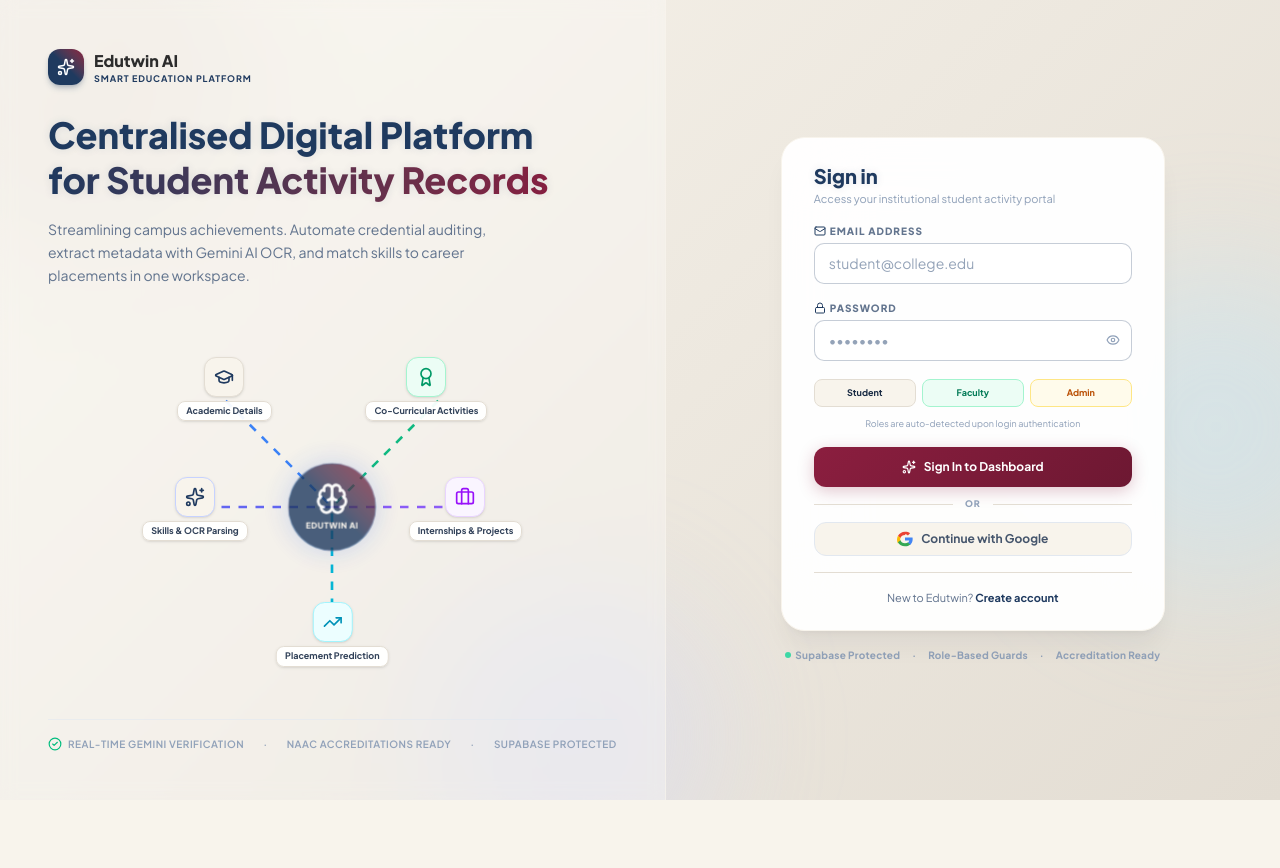
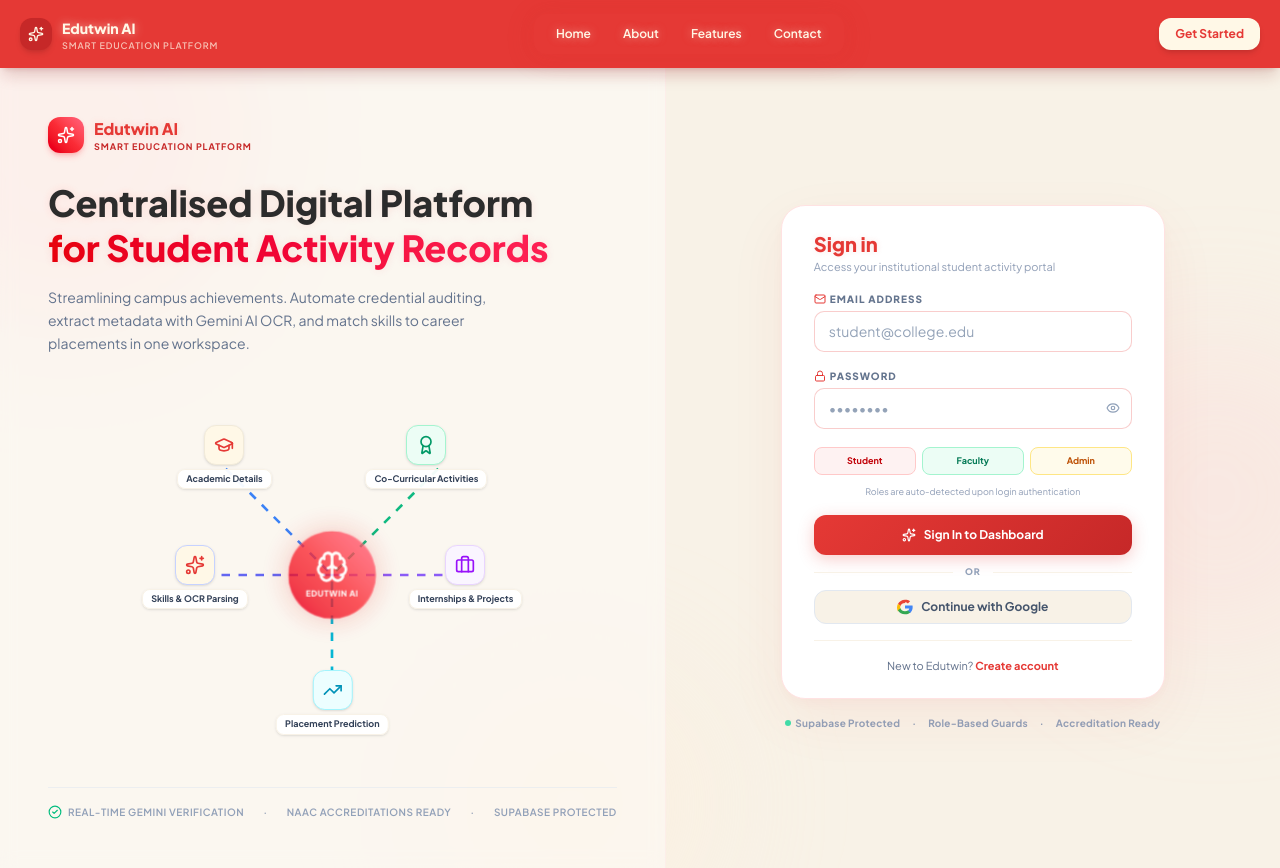
Before and after one commit to Mugilan-md/Edutwin-AI, a React (Vite) app: page / in a window 1280 px wide. Before the commit the page ends 800 px from the top, so only its background shows below. Built offline with nearby package versions, Linux system fonts and the light colour scheme.

Commit message:
style: add scarlet navbar to login, apply Bright Red/Ivory/Golden Cream palette across app

```diff
--- a/src/index.css
+++ b/src/index.css
@@ -6,40 +6,40 @@
   --font-sans: "Plus Jakarta Sans", -apple-system, BlinkMacSystemFont, "Segoe UI", Roboto, sans-serif;
 
   /* Redefining existing colors to map to the new brand palette */
-  --color-blue-50: #F8F4EC;   /* Secondary: Cream Beige */
-  --color-blue-100: #F8F4EC;
-  --color-blue-200: #E3DDD3;
-  --color-blue-500: #1F3A5F;  /* Primary: Ink Blue */
-  --color-blue-600: #1F3A5F;  /* Primary: Ink Blue */
-  --color-blue-700: #152740;
-  --color-blue-800: #152740;
-  --color-blue-900: #0C1726;
+  --color-blue-50: #FFF8E7;   /* Secondary: Ivory / Cream */
+  --color-blue-100: #FFF8E7;
+  --color-blue-200: #F1EAD9;
+  --color-blue-500: #E53935;  /* Primary: Bright Red */
+  --color-blue-600: #E53935;  /* Primary: Bright Red */
+  --color-blue-700: #C62828;  /* Darker Red */
+  --color-blue-800: #C62828;
+  --color-blue-900: #9B1C1C;
 
-  --color-sky-50: #F8F4EC;
-  --color-sky-100: #F8F4EC;
-  --color-sky-400: #8B1E3F;   /* Accent: Burgundy Red */
-  --color-sky-500: #8B1E3F;   /* Accent: Burgundy Red */
-  --color-sky-600: #6D1832;   /* Hover: Dark Burgundy */
-  --color-sky-700: #6D1832;
+  --color-sky-50: #FFF8E7;
+  --color-sky-100: #FFF8E7;
+  --color-sky-400: #FFF8E7;   /* Ivory Accent */
+  --color-sky-500: #E53935;   /* Bright Red */
+  --color-sky-600: #C62828;   /* Darker Red */
+  --color-sky-700: #C62828;
 
-  --color-indigo-50: #F8F4EC;
-  --color-indigo-100: #F8F4EC;
-  --color-indigo-500: #1F3A5F;
-  --color-indigo-600: #1F3A5F;
-  --color-indigo-700: #152740;
+  --color-indigo-50: #FFF8E7;
+  --color-indigo-100: #FFF8E7;
+  --color-indigo-500: #E53935;
+  --color-indigo-600: #E53935;
+  --color-indigo-700: #C62828;
 
-  --color-violet-500: #1F3A5F;
-  --color-violet-600: #1F3A5F;
+  --color-violet-500: #E53935;
+  --color-violet-600: #E53935;
 
-  --color-slate-50: #F8F4EC;
-  --color-slate-100: #E3DDD3;
+  --color-slate-50: #F8F2E7;  /* Main Background: Bright Golden Cream Beige */
+  --color-slate-100: #F8F2E7;
   --color-slate-800: #2C2C2C; /* Text: Charcoal */
   --color-slate-900: #2C2C2C;
 }
 
 /* =====================================================
    EDUTWIN AI — PREMIUM SAAS EDUCATION DESIGN SYSTEM
-   Palette: Ink Blue (#1F3A5F) · Cream Beige (#F8F4EC) · Burgundy Red (#8B1E3F) · Charcoal (#2C2C2C)
+   Palette: Bright Red (#E53935) · Ivory (#FFF8E7) · Bright Golden Cream Beige (#F8F2E7) · Charcoal (#2C2C2C)
    ===================================================== */
 
 *, *::before, *::after { box-sizing: border-box; }
@@ -52,80 +52,80 @@
 
 body {
   font-family: "Plus Jakarta Sans", sans-serif;
-  background-color: #F8F4EC; /* Secondary: Cream Beige */
+  background-color: #F8F2E7; /* Bright Golden Cream Beige */
   color: #2C2C2C; /* Charcoal */
   min-height: 100vh;
   line-height: 1.6;
-  text-shadow: 0 0 1px rgba(31, 58, 95, 0.05);
+  text-shadow: 0 0 1px rgba(229, 57, 53, 0.05);
 }
 
 h1, h2, h3, h4, h5, h6 {
-  color: #1F3A5F; /* Headings in Ink Blue */
-  text-shadow: 0 0 8px rgba(31, 58, 95, 0.12);
+  color: #E53935; /* Headings in Bright Red */
+  text-shadow: 0 0 8px rgba(229, 57, 53, 0.12);
 }
 
 /* Custom Background Gradient overrides for JSX files */
 div[class*="from-[#eef4ff]"],
 div[class*="from-[#eef4ff] to-[#f0f7ff]"],
 div[class*="from-[#eef4ff] via-[#f0f7ff] to-[#e8f0fe]"] {
-  background: linear-gradient(135deg, #F8F4EC 0%, #E3DDD3 100%) !important;
+  background: linear-gradient(135deg, #FFF8E7 0%, #F8F2E7 100%) !important;
 }
 
 /* Scrollbar */
 ::-webkit-scrollbar { width: 5px; height: 5px; }
-::-webkit-scrollbar-track { background: #F8F4EC; border-radius: 100px; }
-::-webkit-scrollbar-thumb { background: #E3DDD3; border-radius: 100px; }
-::-webkit-scrollbar-thumb:hover { background: #1F3A5F; }
+::-webkit-scrollbar-track { background: #FFF8E7; border-radius: 100px; }
+::-webkit-scrollbar-thumb { background: #F1EAD9; border-radius: 100px; }
+::-webkit-scrollbar-thumb:hover { background: #E53935; }
 
 /* ── Navbar Custom Styling Override ── */
 nav {
-  background: rgba(139, 30, 63, 0.95) !important; /* Burgundy Red */
-  border-color: rgba(139, 30, 63, 0.4) !important;
-  box-shadow: 0 4px 30px rgba(139, 30, 63, 0.15), 0 0 15px rgba(139, 30, 63, 0.1) !important;
+  background: #E53935 !important; /* Scarlet Red background */
+  border-color: rgba(229, 57, 53, 0.4) !important;
+  box-shadow: 0 4px 30px rgba(229, 57, 53, 0.15), 0 0 15px rgba(229, 57, 53, 0.1) !important;
 }
 /* Brand text in nav with glowing effect */
 nav a span, nav span {
-  color: #FFFFFF !important;
-  text-shadow: 0 0 10px rgba(255, 255, 255, 0.8), 0 0 20px rgba(255, 255, 255, 0.4) !important;
+  color: #FFF8E7 !important; /* Ivory text */
+  text-shadow: 0 0 10px rgba(255, 248, 231, 0.8), 0 0 20px rgba(255, 248, 231, 0.4) !important;
 }
 /* Subtitle under logo */
 nav a span.block {
-  color: #F8F4EC !important;
+  color: #FFF8E7 !important;
   opacity: 0.8;
   text-shadow: none !important;
 }
 /* Active pill background and links in desktop nav */
-nav div.hidden.md\:flex {
-  background: rgba(109, 24, 50, 0.5) !important; /* Dark Burgundy pill container bg */
-  border-color: rgba(139, 30, 63, 0.3) !important;
+nav div.hidden.md:flex {
+  background: #C62828 !important; /* Darker Red pill container bg */
+  border-color: rgba(229, 57, 53, 0.3) !important;
 }
-nav div.hidden.md\:flex a {
-  color: #F8F4EC !important;
+nav div.hidden.md:flex a {
+  color: #FFF8E7 !important;
 }
-nav div.hidden.md\:flex a:hover {
-  background: rgba(139, 30, 63, 0.8) !important;
+nav div.hidden.md:flex a:hover {
+  background: #D32F2F !important;
   color: #FFFFFF !important;
   text-shadow: 0 0 6px rgba(255, 255, 255, 0.6) !important;
 }
-nav div.hidden.md\:flex a[class*="bg-gradient-to-r"] {
-  background: #F8F4EC !important; /* Cream Beige active pill */
-  color: #8B1E3F !important;      /* Burgundy Red text */
-  box-shadow: 0 0 12px rgba(248, 244, 236, 0.4) !important;
+nav div.hidden.md:flex a[class*="bg-gradient-to-r"] {
+  background: #FFF8E7 !important; /* Ivory active pill */
+  color: #E53935 !important;      /* Bright Red text */
+  box-shadow: 0 0 12px rgba(255, 248, 231, 0.4) !important;
   text-shadow: none !important;
 }
 /* Mobile menu toggler and background dropdowns */
 nav button[class*="md:hidden"] {
-  background: rgba(139, 30, 63, 0.4) !important;
+  background: rgba(229, 57, 53, 0.4) !important;
   border-color: rgba(255, 255, 255, 0.2) !important;
   color: #FFFFFF !important;
 }
-div[class*="absolute top-\[70px\]"] {
-  background: #F8F4EC !important;
-  border-color: rgba(139, 30, 63, 0.2) !important;
+div[class*="absolute top-[70px]"] {
+  background: #FFF8E7 !important;
+  border-color: rgba(229, 57, 53, 0.2) !important;
 }
 nav span[class*="rounded-full"] {
-  background: rgba(109, 24, 50, 0.6) !important; /* Dark Burgundy badge */
-  color: #F8F4EC !important;
+  background: #C62828 !important; /* Darker Red badge */
+  color: #FFF8E7 !important;
   border: 1px solid rgba(255, 255, 255, 0.2) !important;
   text-shadow: none !important;
 }
@@ -166,33 +166,33 @@
 /* ── Glass Cards ── */
 .glass-card {
   background: #FFFFFF;
-  border: 1px solid rgba(31, 58, 95, 0.15);
-  box-shadow: 0 4px 20px rgba(31, 58, 95, 0.04), 0 1px 3px rgba(31, 58, 95, 0.02);
+  border: 1px solid rgba(229, 57, 53, 0.15);
+  box-shadow: 0 4px 20px rgba(229, 57, 53, 0.04), 0 1px 3px rgba(229, 57, 53, 0.02);
   transition: transform 0.25s cubic-bezier(0.25, 1, 0.5, 1), box-shadow 0.25s ease, border-color 0.25s ease;
   will-change: transform, box-shadow, border-color;
 }
 .glass-card:hover {
   transform: translateY(-4px);
-  box-shadow: 0 20px 40px rgba(31, 58, 95, 0.08), 0 0 15px rgba(31, 58, 95, 0.1);
-  border-color: rgba(31, 58, 95, 0.4);
+  box-shadow: 0 20px 40px rgba(229, 57, 53, 0.08), 0 0 15px rgba(229, 57, 53, 0.1);
+  border-color: rgba(229, 57, 53, 0.4);
 }
 
 .glass-card-strong {
   background: #FFFFFF;
-  border: 1px solid rgba(31, 58, 95, 0.2);
-  box-shadow: 0 8px 30px rgba(31, 58, 95, 0.06), 0 2px 8px rgba(31, 58, 95, 0.03);
+  border: 1px solid rgba(229, 57, 53, 0.2);
+  box-shadow: 0 8px 30px rgba(229, 57, 53, 0.06), 0 2px 8px rgba(229, 57, 53, 0.03);
   transition: transform 0.25s cubic-bezier(0.25, 1, 0.5, 1), box-shadow 0.25s ease, border-color 0.25s ease;
   will-change: transform, box-shadow, border-color;
 }
 .glass-card-strong:hover {
   transform: translateY(-4px);
-  box-shadow: 0 24px 48px rgba(31, 58, 95, 0.1), 0 0 20px rgba(31, 58, 95, 0.12);
-  border-color: rgba(31, 58, 95, 0.45);
+  box-shadow: 0 24px 48px rgba(229, 57, 53, 0.1), 0 0 20px rgba(229, 57, 53, 0.12);
+  border-color: rgba(229, 57, 53, 0.45);
 }
 
 /* ── Gradient Text ── */
 .gradient-text {
-  background: linear-gradient(135deg, #1F3A5F, #8B1E3F);
+  background: linear-gradient(135deg, #E53935, #C62828);
   -webkit-background-clip: text;
   -webkit-text-fill-color: transparent;
   background-clip: text;
@@ -200,7 +200,7 @@
 
 /* ── Premium Buttons ── */
 .btn-primary {
-  background: linear-gradient(135deg, #8B1E3F, #6D1832);
+  background: linear-gradient(135deg, #E53935, #C62828);
   color: white;
   font-weight: 700;
   border-radius: 12px;
@@ -208,7 +208,7 @@
   border: none;
   cursor: pointer;
   transition: all 0.25s cubic-bezier(0.25, 1, 0.5, 1);
-  box-shadow: 0 4px 16px rgba(139, 30, 63, 0.25);
+  box-shadow: 0 4px 16px rgba(229, 57, 53, 0.25);
   position: relative;
   overflow: hidden;
 }
@@ -223,7 +223,7 @@
 .btn-primary:hover::before { opacity: 1; }
 .btn-primary:hover {
   transform: scale(1.02) translateY(-1px);
-  box-shadow: 0 8px 24px rgba(139, 30, 63, 0.35);
+  box-shadow: 0 8px 24px rgba(229, 57, 53, 0.35);
 }
 .btn-primary:active {
   transform: scale(0.98) translateY(0);
@@ -231,33 +231,33 @@
 
 /* ── Shimmer Loading ── */
 .shimmer {
-  background: linear-gradient(90deg, #F8F4EC 0%, #E3DDD3 50%, #F8F4EC 100%);
+  background: linear-gradient(90deg, #FFF8E7 0%, #F8F2E7 50%, #FFF8E7 100%);
   background-size: 200% 100%;
   animation: shimmer 1.5s infinite;
 }
 
 /* ── Stats Cards hover lift ── */
 .stat-card {
-  border: 1px solid rgba(31, 58, 95, 0.15);
+  border: 1px solid rgba(229, 57, 53, 0.15);
   transition: all 0.25s cubic-bezier(0.25, 1, 0.5, 1);
 }
 .stat-card:hover {
   transform: translateY(-4px);
-  box-shadow: 0 20px 40px rgba(31, 58, 95, 0.08), 0 0 15px rgba(31, 58, 95, 0.1);
-  border-color: rgba(31, 58, 95, 0.4);
+  box-shadow: 0 20px 40px rgba(229, 57, 53, 0.08), 0 0 15px rgba(229, 57, 53, 0.1);
+  border-color: rgba(229, 57, 53, 0.4);
 }
 
 /* ── Skill Progress Bar ── */
 .skill-bar {
   height: 6px;
   border-radius: 100px;
-  background: #E3DDD3;
+  background: #F1EAD9;
   overflow: hidden;
 }
 .skill-bar-fill {
   height: 100%;
   border-radius: 100px;
-  background: linear-gradient(90deg, #1F3A5F, #8B1E3F);
+  background: linear-gradient(90deg, #E53935, #D32F2F);
   transition: width 1s cubic-bezier(0.4, 0, 0.2, 1);
 }
 
@@ -266,7 +266,7 @@
   width: 100%;
   padding: 10px 14px;
   background: #FFFFFF;
-  border: 1.5px solid rgba(31, 58, 95, 0.25);
+  border: 1.5px solid rgba(229, 57, 53, 0.25);
   border-radius: 10px;
   color: #2C2C2C;
   font-size: 14px;
@@ -274,16 +274,16 @@
   outline: none;
 }
 .saas-input:focus {
-  border-color: #1F3A5F;
-  box-shadow: 0 0 0 3px rgba(31, 58, 95, 0.12);
+  border-color: #E53935;
+  box-shadow: 0 0 0 3px rgba(229, 57, 53, 0.12);
   background: white;
 }
 .saas-input::placeholder { color: #94a3b8; }
 
 /* ── Badge ── */
-.badge-blue { background:#FAF7F2; color:#1F3A5F; border:1px solid rgba(31, 58, 95, 0.3); }
+.badge-blue { background:#FFF8E7; color:#E53935; border:1px solid rgba(229, 57, 53, 0.3); }
 .badge-green { background:#fdfdfd; color:#16a34a; border:1px solid #bbf7d0; }
-.badge-amber { background:#fffbeb; color:#8B1E3F; border:1px solid #fde68a; }
+.badge-amber { background:#fffbeb; color:#E53935; border:1px solid #fde68a; }
 .badge-red { background:#fef2f2; color:#dc2626; border:1px solid #fecaca; }
 
 /* Print support */
--- a/src/main.tsx
+++ b/src/main.tsx
@@ -23,8 +23,8 @@
     const rotateX = -((y - yc) / yc) * 3;
 
     card.style.transform = `perspective(1000px) rotateX(${rotateX}deg) rotateY(${rotateY}deg) translateY(-4px)`;
-    card.style.boxShadow = `0 20px 40px rgba(31, 58, 95, 0.08), 0 0 15px rgba(31, 58, 95, 0.12)`;
-    card.style.borderColor = `rgba(31, 58, 95, 0.35)`;
+    card.style.boxShadow = `0 20px 40px rgba(229, 57, 53, 0.08), 0 0 15px rgba(229, 57, 53, 0.12)`;
+    card.style.borderColor = `rgba(229, 57, 53, 0.35)`;
   });
 
   document.addEventListener('mouseout', (e) => {
--- a/src/pages/login.tsx
+++ b/src/pages/login.tsx
@@ -24,9 +24,9 @@
     <div className="relative w-[340px] h-[340px] mx-auto flex items-center justify-center my-6 animate-float shrink-0">
 
       {/* Center Brain Hub */}
-      <div className="w-24 h-24 rounded-full bg-gradient-to-tr from-blue-600 via-blue-500 to-sky-400 flex flex-col items-center justify-center p-1 border border-blue-300/40 shadow-[0_0_30px_rgba(37,99,235,0.25)] relative z-20 animate-pulse-ring">
+      <div className="w-24 h-24 rounded-full bg-gradient-to-tr from-red-600 via-red-500 to-rose-400 flex flex-col items-center justify-center p-1 border border-red-300/40 shadow-[0_0_30px_rgba(229,57,53,0.35)] relative z-20 animate-pulse-ring">
         <Brain className="w-9 h-9 text-white animate-bounce-soft" />
-        <span className="text-[9px] font-black tracking-wider uppercase mt-1 text-blue-50">EDUTWIN AI</span>
+        <span className="text-[9px] font-black tracking-wider uppercase mt-1 text-red-50">EDUTWIN AI</span>
       </div>
 
       {/* Connecting paths */}
@@ -149,34 +149,65 @@
   };
 
   return (
-    <div className="min-h-screen bg-gradient-to-br from-[#eef4ff] via-[#f0f7ff] to-[#e8f0fe] flex flex-col md:flex-row overflow-hidden relative">
+    <div className="min-h-screen bg-[#F8F2E7] flex flex-col overflow-hidden relative">
+
+      {/* ── Premium Marketing Navbar ── */}
+      <header className="w-full z-50 bg-[#E53935] shadow-lg shadow-red-900/20">
+        <div className="max-w-7xl mx-auto px-5 py-3.5 flex items-center justify-between">
+          {/* Brand */}
+          <div className="flex items-center gap-2.5">
+            <div className="w-8 h-8 rounded-xl bg-[#C62828] flex items-center justify-center shadow-md">
+              <Sparkles className="w-4 h-4 text-[#FFF8E7]" />
+            </div>
+            <div>
+              <span className="font-black text-sm text-[#FFF8E7]" style={{textShadow: '0 0 10px rgba(255,248,231,0.6)'}}>Edutwin AI</span>
+              <span className="block text-[9px] text-[#FFF8E7]/70 font-semibold uppercase tracking-widest -mt-0.5">Smart Education Platform</span>
+            </div>
+          </div>
+          {/* Nav Links */}
+          <nav className="hidden md:flex items-center gap-1 bg-[#C62828] rounded-xl px-2 py-1.5">
+            {['Home', 'About', 'Features', 'Contact'].map((item) => (
+              <a key={item} href="#" className="px-3.5 py-1.5 rounded-lg text-xs font-semibold text-[#FFF8E7] hover:bg-[#E53935] hover:text-white transition-all duration-200 cursor-pointer" style={{textShadow: '0 0 8px rgba(255,248,231,0.5)'}}>
+                {item}
+              </a>
+            ))}
+          </nav>
+          {/* CTA */}
+          <Link to="/register" className="hidden md:block text-xs font-bold bg-[#FFF8E7] text-[#E53935] px-4 py-2 rounded-xl hover:bg-white transition-all duration-200 shadow-md hover:shadow-lg hover:-translate-y-0.5">
+            Get Started
+          </Link>
+        </div>
+      </header>
+
+      {/* ── Main Content: split panels ── */}
+      <div className="flex flex-col md:flex-row flex-1 relative">
 
       {/* ── Background decorative blobs ── */}
       <div className="pointer-events-none absolute inset-0 overflow-hidden">
-        <div className="absolute -top-32 -left-32 w-96 h-96 bg-blue-200/40 rounded-full blur-3xl" />
-        <div className="absolute top-1/3 -right-24 w-80 h-80 bg-sky-200/35 rounded-full blur-3xl" />
-        <div className="absolute -bottom-20 left-1/3 w-72 h-72 bg-indigo-200/30 rounded-full blur-3xl" />
+        <div className="absolute -top-32 -left-32 w-96 h-96 bg-red-200/30 rounded-full blur-3xl" />
+        <div className="absolute top-1/3 -right-24 w-80 h-80 bg-rose-200/25 rounded-full blur-3xl" />
+        <div className="absolute -bottom-20 left-1/3 w-72 h-72 bg-orange-100/30 rounded-full blur-3xl" />
       </div>
 
       {/* ─── LEFT: Brand Panel & Motion Block Diagram ────────── */}
-      <div className="hidden md:flex flex-col justify-between w-full md:w-[52%] p-10 lg:p-12 relative z-10 border-r border-blue-100/60 bg-white/30 backdrop-blur-sm">
+      <div className="hidden md:flex flex-col justify-between w-full md:w-[52%] p-10 lg:p-12 relative z-10 border-r border-red-100/40 bg-white/40 backdrop-blur-sm">
 
         {/* Logo */}
         <div className="flex items-center gap-2.5">
-          <div className="w-9 h-9 rounded-xl bg-gradient-to-tr from-blue-600 via-blue-500 to-sky-400 flex items-center justify-center shadow-md shadow-blue-500/25">
+          <div className="w-9 h-9 rounded-xl bg-gradient-to-tr from-red-600 via-red-500 to-rose-400 flex items-center justify-center shadow-md shadow-red-500/25">
             <Sparkles className="w-4.5 h-4.5 text-white" />
           </div>
           <div>
-            <span className="font-black text-base text-slate-800">Edutwin AI</span>
-            <span className="block text-[9px] text-blue-500 font-bold uppercase tracking-widest -mt-0.5">Smart Education Platform</span>
+            <span className="font-black text-base" style={{color:'#E53935', textShadow:'0 0 8px rgba(229,57,53,0.15)'}}>Edutwin AI</span>
+            <span className="block text-[9px] font-bold uppercase tracking-widest -mt-0.5" style={{color:'#C62828'}}>Smart Education Platform</span>
           </div>
         </div>
 
         {/* Content Heading */}
         <div className={`space-y-4 my-2 transition-all duration-700 ${showUI ? "opacity-100 translate-y-0" : "opacity-0 translate-y-6"}`}>
-          <h1 className="text-3xl lg:text-4xl font-black text-slate-900 leading-tight">
+          <h1 className="text-3xl lg:text-4xl font-black leading-tight" style={{color:'#2C2C2C'}}>
             Centralised Digital Platform<br />
-            <span className="bg-gradient-to-r from-blue-600 to-sky-500 bg-clip-text text-transparent">
+            <span className="bg-gradient-to-r from-red-600 to-rose-500 bg-clip-text text-transparent">
               for Student Activity Records
             </span>
           </h1>
@@ -204,20 +235,21 @@
 
         {/* Mobile Logo */}
         <div className="flex items-center gap-2 mb-6 md:hidden">
-          <div className="w-8 h-8 rounded-xl bg-gradient-to-tr from-blue-600 to-sky-400 flex items-center justify-center shadow-md shadow-blue-500/20">
+          <div className="w-8 h-8 rounded-xl bg-gradient-to-tr from-red-600 to-rose-400 flex items-center justify-center shadow-md shadow-red-500/20">
             <Sparkles className="w-4 h-4 text-white" />
           </div>
-          <span className="font-black text-base text-slate-800">Edutwin AI</span>
+          <span className="font-black text-base" style={{color:'#E53935'}}>Edutwin AI</span>
         </div>
 
         <div
-          className={`w-full max-w-sm bg-white/95 backdrop-blur-2xl border border-blue-100 rounded-3xl shadow-xl shadow-blue-900/5 py-6 px-6 md:px-8 transition-all duration-700 ${
+          className={`w-full max-w-sm bg-white rounded-3xl border border-red-100 shadow-xl shadow-red-900/8 py-6 px-6 md:px-8 transition-all duration-700 ${
             showUI ? "opacity-100 translate-y-0" : "opacity-0 translate-y-6"
           }`}
+          style={{boxShadow: '0 20px 60px rgba(229,57,53,0.06), 0 4px 16px rgba(229,57,53,0.04)'}}
         >
           {/* Card Header */}
           <div className="mb-4">
-            <h2 className="text-xl font-black text-slate-900">Sign in</h2>
+            <h2 className="text-xl font-black" style={{color:'#E53935', textShadow:'0 0 6px rgba(229,57,53,0.12)'}}>Sign in</h2>
             <p className="text-[11px] text-slate-400">Access your institutional student activity portal</p>
           </div>
 
@@ -232,7 +264,7 @@
             {/* Email */}
             <div className="space-y-1">
               <label className="text-[10px] font-black text-slate-500 uppercase tracking-widest flex items-center gap-1">
-                <Mail className="w-3 h-3 text-blue-500" />
+                <Mail className="w-3 h-3" style={{color:'#E53935'}} />
                 Email Address
               </label>
               <input
@@ -250,7 +282,7 @@
             {/* Password */}
             <div className="space-y-1">
               <label className="text-[10px] font-black text-slate-500 uppercase tracking-widest flex items-center gap-1">
-                <Lock className="w-3 h-3 text-blue-500" />
+                <Lock className="w-3 h-3" style={{color:'#E53935'}} />
                 Password
               </label>
               <div className="relative">
@@ -277,7 +309,7 @@
             {/* Role Hint */}
             <div className="grid grid-cols-3 gap-1.5 pt-0.5">
               {[
-                { role: "Student", color: "bg-blue-50 border-blue-200 text-blue-700" },
+                { role: "Student", color: "bg-red-50 border-red-200 text-red-700" },
                 { role: "Faculty", color: "bg-emerald-50 border-emerald-200 text-emerald-700" },
                 { role: "Admin",   color: "bg-amber-50  border-amber-200  text-amber-700" },
               ].map((r) => (
@@ -330,7 +362,7 @@
           <div className="mt-4 pt-4 border-t border-slate-100 text-center">
             <p className="text-[11px] text-slate-500">
               New to Edutwin?{" "}
-              <Link to="/register" className="text-blue-600 font-bold hover:text-blue-700 transition-colors">
+              <Link to="/register" className="font-bold transition-colors hover:underline" style={{color:'#E53935'}}>
                 Create account
               </Link>
             </p>
@@ -349,6 +381,7 @@
           <span>Accreditation Ready</span>
         </div>
       </div>
+      </div>
     </div>
   );
 }
```
